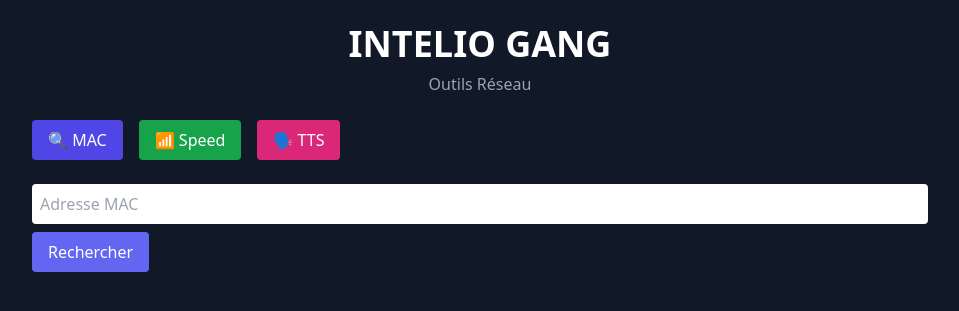
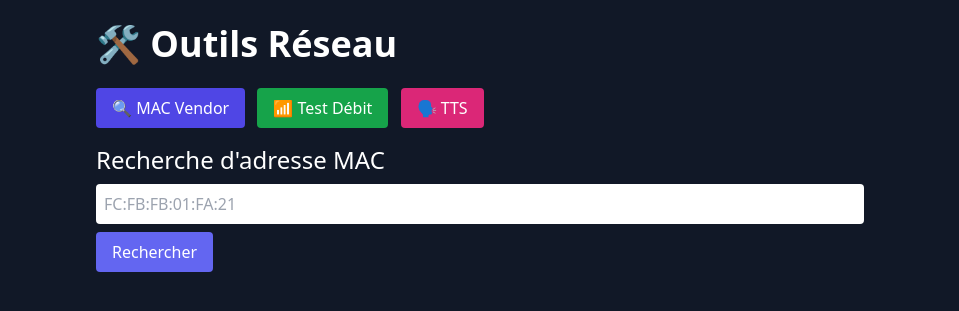
Before and after one commit to milousebw/mikrotik-tools, a Python web app: template templates/index.html in a window 1280 px wide. Shown: the top 311 px of the page, without its empty margins (160-1119 px from the left). Run offline with Jinja, Linux system fonts and the light colour scheme; the template is opened without the code that fills it, so the values that code supplies are empty; some libraries are stand-ins or nearby versions.

Commit message:
Update index.html

```diff
--- a/templates/index.html
+++ b/templates/index.html
@@ -1,75 +1,139 @@
 <!DOCTYPE html>
 <html lang="fr">
 <head>
-  <meta charset="UTF-8">
-  <title>INTELIO GANG - Outils Réseau</title>
+  <meta charset="UTF-8" />
+  <title>Outils Réseau</title>
   <script src="https://cdn.tailwindcss.com"></script>
 </head>
-<body class="bg-gray-900 text-white p-6">
-  <div class="text-center mb-6">
-    <h1 class="text-4xl font-bold mb-2">INTELIO GANG</h1>
-    <p class="text-gray-400">Outils Réseau</p>
-  </div>
-  <div class="max-w-4xl mx-auto">
-    <div class="flex gap-4 mb-6">
-      <button onclick="showTab('mac')" class="bg-indigo-600 px-4 py-2 rounded">🔍 MAC</button>
-      <button onclick="showTab('speed')" class="bg-green-600 px-4 py-2 rounded">📶 Speed</button>
-      <button onclick="showTab('tts')" class="bg-pink-600 px-4 py-2 rounded">🗣️ TTS</button>
+<body class="bg-gray-900 text-white p-6 font-sans">
+  <div class="max-w-3xl mx-auto">
+    <h1 class="text-4xl font-bold mb-6">🛠️ Outils Réseau</h1>
+
+    <div class="space-x-2 mb-4">
+      <button onclick="showTab('mac')" class="px-4 py-2 bg-indigo-600 rounded">🔍 MAC Vendor</button>
+      <button onclick="showTab('speed')" class="px-4 py-2 bg-green-600 rounded">📶 Test Débit</button>
+      <button onclick="showTab('tts')" class="px-4 py-2 bg-pink-600 rounded">🗣️ TTS</button>
     </div>
 
-    <div id="mac" class="tab">
-      <input id="macInput" class="w-full text-black p-2 rounded" placeholder="Adresse MAC">
-      <button onclick="searchMac()" class="bg-indigo-500 px-4 py-2 mt-2 rounded">Rechercher</button>
-      <pre id="macResult" class="mt-2"></pre>
+    <!-- MAC VENDOR -->
+    <div id="mac" class="tab hidden">
+      <h2 class="text-2xl mb-2">Recherche d'adresse MAC</h2>
+      <input id="macAddress" type="text" placeholder="FC:FB:FB:01:FA:21"
+        class="w-full text-black p-2 rounded mb-2" />
+      <button onclick="lookupMac()" class="bg-indigo-500 px-4 py-2 rounded">Rechercher</button>
+      <div id="macResult" class="mt-4 flex items-center space-x-4">
+        <img id="macLogo" src="" alt="Logo" class="h-8 hidden">
+        <span id="macVendor" class="font-bold"></span>
+      </div>
     </div>
 
+    <!-- SPEED TEST -->
     <div id="speed" class="tab hidden">
-      <input id="targetIp" class="w-full text-black p-2 rounded" placeholder="IP publique cible">
-      <input id="targetUser" class="w-full text-black p-2 rounded my-2" placeholder="Nom d'utilisateur">
-      <input id="targetPass" class="w-full text-black p-2 rounded" type="password" placeholder="Mot de passe">
-      <button onclick="runSpeed()" class="bg-green-600 px-4 py-2 mt-2 rounded">Lancer le test</button>
-      <pre id="speedResult" class="mt-2 whitespace-pre-wrap"></pre>
+      <h2 class="text-2xl mb-2">Test de débit MikroTik</h2>
+      <input id="targetIp" type="text" placeholder="IP publique"
+        class="w-full text-black p-2 rounded mb-2" />
+      <input id="targetUser" type="text" placeholder="Utilisateur"
+        class="w-full text-black p-2 rounded mb-2" />
+      <input id="targetPass" type="password" placeholder="Mot de passe"
+        class="w-full text-black p-2 rounded mb-2" />
+      <button onclick="runSpeedTest()" class="bg-green-600 px-4 py-2 rounded">Lancer</button>
+      <pre id="speedResult" class="mt-4 whitespace-pre-wrap text-sm"></pre>
     </div>
 
+    <!-- TTS -->
     <div id="tts" class="tab hidden">
-      <textarea id="ttsText" rows="3" class="w-full text-black p-2 rounded" placeholder="Texte..."></textarea>
-      <select id="voice_id" class="w-full text-black p-2 mt-2 rounded">
-        <option value="FpvROcY4IGWevepmBWO2">🇫🇷 Jessy</option>
-        <option value="PBm6YPbx7WbrxFTZwj3E">🇫🇷 Gabriel</option>
-        <option value="NihRgaLj2HWAjvZ5XNxl">🇬🇧 Matilda</option>
+      <h2 class="text-2xl mb-2">Synthèse vocale (ElevenLabs)</h2>
+      <textarea id="ttsText" rows="4" class="w-full p-3 text-black rounded mb-2" placeholder="Texte à lire..."></textarea>
+      <select id="ttsLang" class="w-full p-2 text-black rounded mb-2">
+        <option value="EXAVITQu4vr4xnSDxMaL">🇫🇷 Jessy</option>
+        <option value="jBpfuIE2acCO8z3wKNLl">🇫🇷 Gabriel</option>
+        <option value="AZnzlk1XvdvUeBnXmlld">🇬🇧 Matilda</option>
       </select>
-      <button onclick="tts()" class="bg-pink-600 px-4 py-2 mt-2 rounded">Lire</button>
-      <audio id="player" class="mt-4 w-full" controls></audio>
+      <button onclick="runTTS()" class="bg-pink-600 px-4 py-2 rounded">Lire</button>
+      <div id="ttsResult" class="mt-6 space-y-4">
+        <audio id="audioPlayer" controls class="w-full hidden">
+          <source id="audioSource" src="" type="audio/mp3">
+        </audio>
+        <a id="downloadLink" href="#" class="underline text-blue-400 hidden" download>Télécharger le fichier MP3</a>
+      </div>
     </div>
   </div>
+
   <script>
     function showTab(id) {
-      document.querySelectorAll('.tab').forEach(e => e.classList.add('hidden'));
+      document.querySelectorAll('.tab').forEach(t => t.classList.add('hidden'));
       document.getElementById(id).classList.remove('hidden');
     }
-    async function searchMac() {
-      const mac = document.getElementById('macInput').value;
-      const r = await fetch('/mac?address=' + mac);
-      const d = await r.json();
-      document.getElementById('macResult').innerText = d.vendor || d.error;
+    showTab('mac');
+
+    async function lookupMac() {
+      const mac = document.getElementById("macAddress").value;
+      const vendorSpan = document.getElementById("macVendor");
+      const logo = document.getElementById("macLogo");
+
+      vendorSpan.textContent = "Recherche...";
+      logo.classList.add("hidden");
+
+      try {
+        const res = await fetch('/mac?address=' + encodeURIComponent(mac));
+        const data = await res.json();
+        if (res.ok) {
+          const vendor = data.vendor;
+          vendorSpan.textContent = vendor;
+          const domain = vendor.replace(/[^a-zA-Z]/g, '').toLowerCase() + ".com";
+          logo.src = `https://logo.clearbit.com/${domain}`;
+          logo.classList.remove("hidden");
+        } else {
+          vendorSpan.textContent = data.error;
+        }
+      } catch (e) {
+        vendorSpan.textContent = "❌ Erreur réseau.";
+      }
     }
-    async function runSpeed() {
-      const ip = document.getElementById('targetIp').value;
-      const user = document.getElementById('targetUser').value;
-      const pass = document.getElementById('targetPass').value;
-      const r = await fetch(`/speedtest?ip=${ip}&user=${user}&pass=${pass}`);
-      document.getElementById('speedResult').innerText = await r.text();
+
+    async function runSpeedTest() {
+      const ip = document.getElementById("targetIp").value;
+      const user = document.getElementById("targetUser").value;
+      const pass = document.getElementById("targetPass").value;
+      const result = document.getElementById("speedResult");
+      result.textContent = "Test en cours...";
+      try {
+        const res = await fetch(`/speedtest?ip=${ip}&user=${user}&pass=${pass}`);
+        result.textContent = await res.text();
+      } catch (e) {
+        result.textContent = "Erreur réseau.";
+      }
     }
-    async function tts() {
-      const text = document.getElementById('ttsText').value;
-      const voice_id = document.getElementById('voice_id').value;
-      const res = await fetch('/tts', {
-        method: 'POST',
-        headers: { 'Content-Type': 'application/json' },
+
+    async function runTTS() {
+      const text = document.getElementById("ttsText").value.trim();
+      const voice_id = document.getElementById("ttsLang").value;
+      const audio = document.getElementById("audioPlayer");
+      const source = document.getElementById("audioSource");
+      const link = document.getElementById("downloadLink");
+
+      if (!text) {
+        alert("Veuillez entrer du texte.");
+        return;
+      }
+
+      const res = await fetch("/tts", {
+        method: "POST",
+        headers: {"Content-Type": "application/json"},
         body: JSON.stringify({ text, voice_id })
       });
+
       const data = await res.json();
-      document.getElementById('player').src = data.audio;
+      if (data.audio) {
+        source.src = data.audio;
+        audio.classList.remove("hidden");
+        audio.load();
+        audio.play();
+        link.href = data.audio;
+        link.classList.remove("hidden");
+      } else {
+        alert("Erreur : " + (data.error || "inconnue"));
+      }
     }
   </script>
 </body>
```
